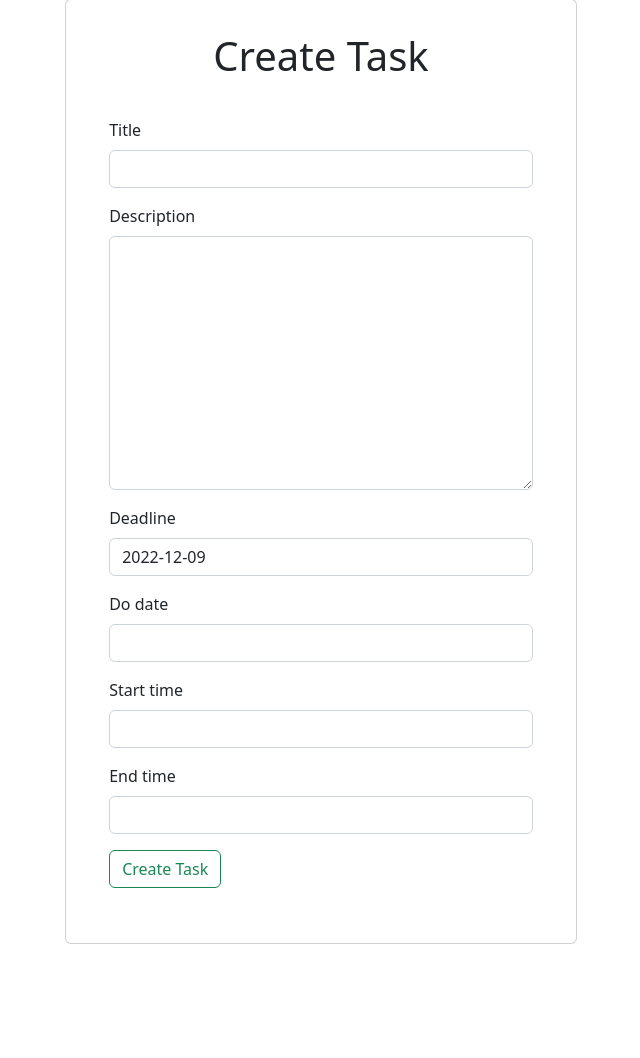
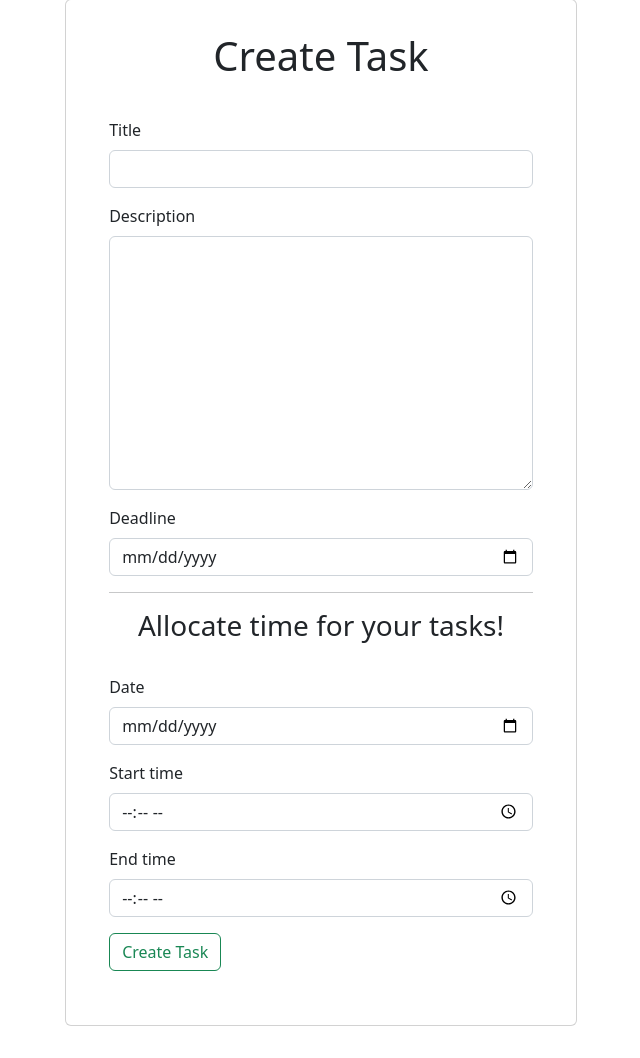
Before and after one commit to Sriram-Ramakrishnan/task-planner-django, a Django app: page /add/ in a window 1280 px wide. Shown: the part 89-1147 px from the top of the page, without its empty margins (319-959 px from the left). Before the commit the page ends 1033 px from the top, so only its background shows below. Run offline with Django 4.2, Linux system fonts and the light colour scheme; a user stored in the database is signed in.

Commit message:
Added Widgets to Input

```diff
--- a/taskplanner/forms.py
+++ b/taskplanner/forms.py
@@ -1,6 +1,11 @@
 from django.forms import ModelForm
+from django import forms
 from .models import Task
 class TaskForm(ModelForm):
+    deadline = forms.DateField(widget=forms.TextInput(attrs={'type':'date'}))
+    do_date = forms.DateField(widget=forms.TextInput(attrs={'type':'date'}))
+    start_time = forms.TimeField(widget=forms.TextInput(attrs={'type':'time'}))
+    end_time = forms.TimeField(widget=forms.TextInput(attrs={'type':'time'}))
     class Meta:
         model = Task
         fields = ['title','description','deadline','do_date','start_time','end_time']
--- a/taskplanner/static/taskplanner/styles.css
+++ b/taskplanner/static/taskplanner/styles.css
@@ -170,4 +170,7 @@
     .viewtoggle {
        display: none;
     }
+    table{
+        display: none;
+    }
 }
--- a/taskplanner/templates/taskplanner/addtask.html
+++ b/taskplanner/templates/taskplanner/addtask.html
@@ -3,12 +3,22 @@
 {% block content %}
     <div class="task card">
         <h1 class="text-center"> Create Task </h1>
-        <h2 class="text-danger">{{ error }}</h2>
+        <h2 class="text-center text-danger">{{ error }}</h2>
         <form action="" method="post" class="task">
             {% for field in form %}
+            {% if field.label == 'Do date' %}
+                <hr>
+                <h3 class="text-center"> Allocate time for your tasks!</h3>
+                <br>
                 <div class="mb-3">
-                    <label class="form-label">{{field.label}}</label>
+                    <label class="form-label">Date</label>
                     {{field}}</div>
+            {% else %}
+            <div class="mb-3">
+                <label class="form-label">{{field.label}}</label>
+                {{field}}</div>
+            {% endif %}
+
             {% endfor %}
             <!-- <div class="mb-3">
                 <label for="id_title" class="form-label">Title</label>
--- a/taskplanner/templates/taskplanner/completedtasks.html
+++ b/taskplanner/templates/taskplanner/completedtasks.html
@@ -58,7 +58,8 @@
         <th>Completed Date</th>
         </tr>
     {% for task in tasks %}
-    <tr>
+    <!-- Stretched-link can stretch outside the container so position-relative is required -->
+    <tr class="position-relative">
         <th>{{task.title}}<a href="{% url 'viewtask' task.id %}" class="stretched-link"></a></th>
         <th>{{task.deadline}}</th>
         <th>{{task.completed_date}}</th>
--- a/taskplanner/templates/taskplanner/home.html
+++ b/taskplanner/templates/taskplanner/home.html
@@ -73,7 +73,8 @@
             <th> Deadline</th>
             </tr>
         {% for task in tasks %}
-        <tr>
+    <!-- Stretched-link can stretch outside the container so position-relative is required -->
+        <tr class="position-relative">
             <th>{{task.title}}<a href="{% url 'viewtask' task.id %}" class="stretched-link"></a></th>
             <th>{{task.do_date}}</th>
             <th>{{task.start_time}}</th>
```
Also changed, not shown: taskplanner/templates/taskplanner/task.html (+9 -0 lines), db.sqlite3.
